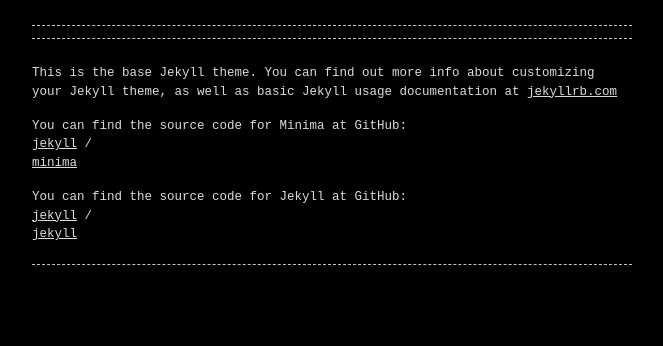
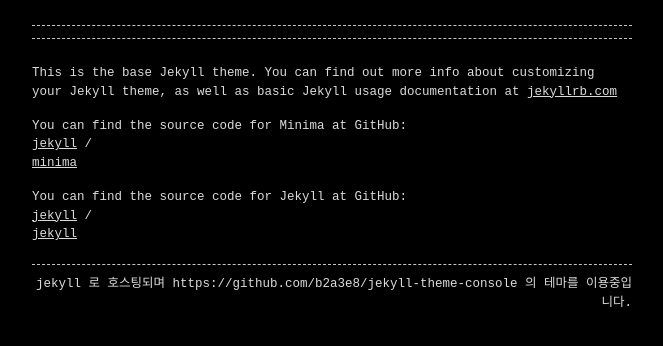
Before and after one commit to Mrochu/Mrochu.github.io, a Jekyll site: the page built from about.markdown, in a window 1280 px wide. Shown: the top 346 px of the page, without its empty margins (308-971 px from the left). Built offline with Jekyll 4.4.1, drawn with Linux system fonts in a browser that asks for light colours.

Commit message:
테마 설명 추가 변경

```diff
--- a/_includes/footer.html
+++ b/_includes/footer.html
@@ -1,3 +1,4 @@
 <footer>
   {{ site.footer }}
+  jekyll 로 호스팅되며 https://github.com/b2a3e8/jekyll-theme-console 의 테마를 이용중입니다.
 </footer>
```
Also changed, not shown: index.md (+0 -2 lines), _layouts/default.html (line endings or trailing spaces), 1 other file.
